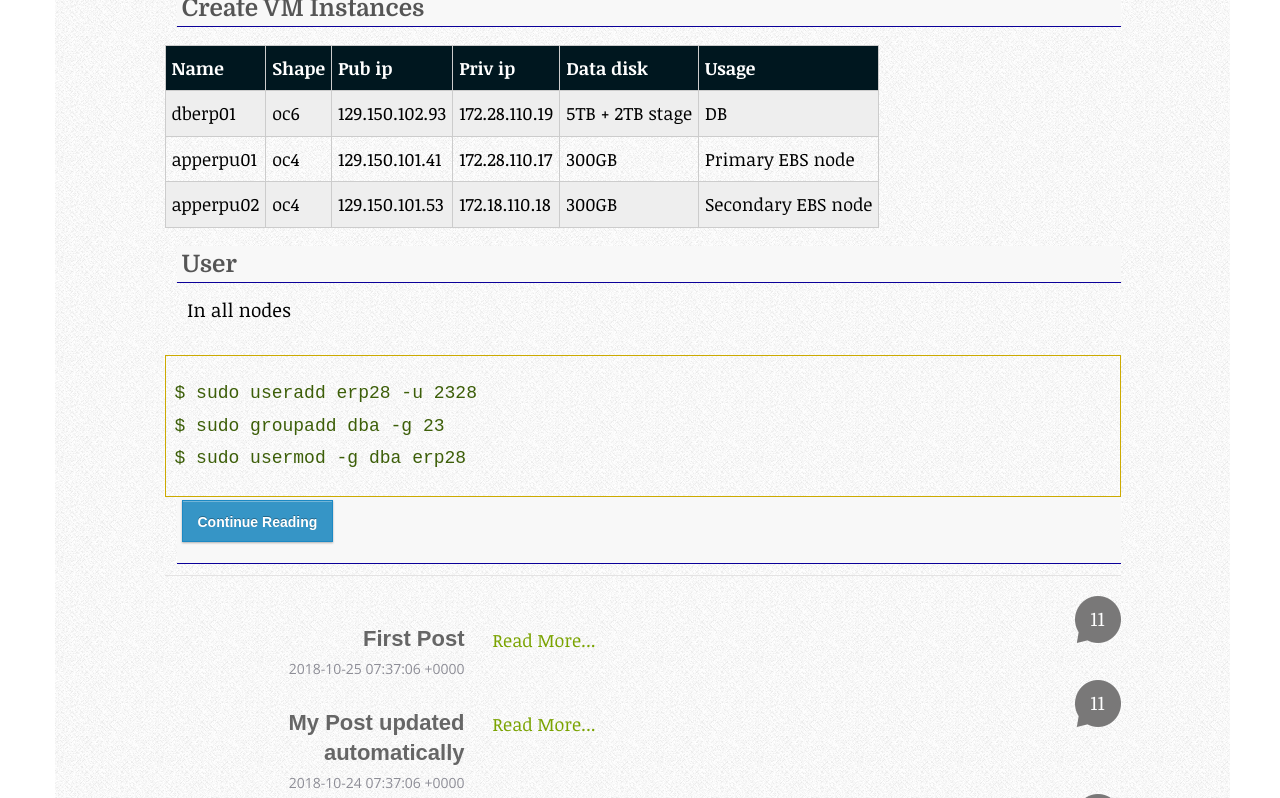
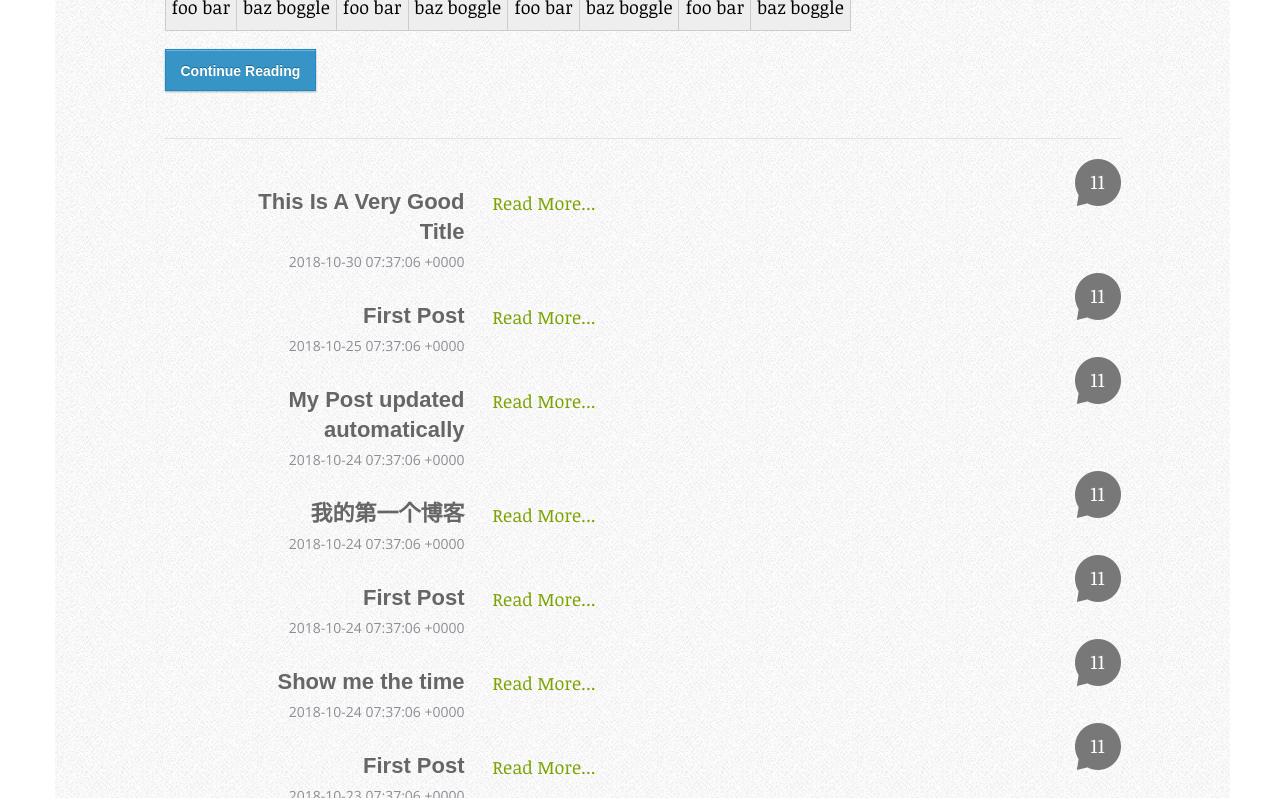
Before and after one commit to hekinami/cobalt.amiunique.net, a plain HTML site: page _site/index.html in a window 1280 px wide. Shown: the part 560-1358 px from the top of the page. Drawn offline with nearby package versions, Linux system fonts and the light colour scheme.

Commit message:
This is another message of meaning

```diff
--- a/_site/index.html
+++ b/_site/index.html
@@ -62,7 +62,7 @@
            ================================================== -->
       <article id="latest-article" class="container">
 
-          <h2><a href="posts/example.html">First Post</a></h2>
+          <h2><a href="posts/emacs.html">This Is A Very Good Title</a></h2>
           <p class="post-info">by <span><a href="#">Erwin Aligam</a></span> &nbsp;
               filed in <span><a href="#">typography</a>, <a href="#">designs</a>, <a href="#">projects</a></span>
           </p>
@@ -70,17 +70,7 @@
           <div class="dcontent cf">
               <div class="org-content">
 
-                  <div id="outline-container-org997be36" class="outline-2">
-<h2 id="org997be36">this is a book</h2>
-</div>
-<div id="outline-container-orgcb8575f" class="outline-2">
-<h2 id="orgcb8575f">OS Preparation</h2>
-<div class="outline-text-2" id="text-orgcb8575f">
-</div>
-<div id="outline-container-org432b812" class="outline-3">
-<h3 id="org432b812">Create VM Instances</h3>
-<div class="outline-text-3" id="text-org432b812">
-<table>
+                  <table>
 
 
 <colgroup>
@@ -88,9 +78,13 @@
 
 <col  class="org-left">
 
-<col  class="org-right">
+<col  class="org-left">
 
-<col  class="org-right">
+<col  class="org-left">
+
+<col  class="org-left">
+
+<col  class="org-left">
 
 <col  class="org-left">
 
@@ -98,62 +92,52 @@
 </colgroup>
 <thead>
 <tr>
-<th scope="col" class="org-left">Name</th>
-<th scope="col" class="org-left">Shape</th>
-<th scope="col" class="org-right">Pub ip</th>
-<th scope="col" class="org-right">Priv ip</th>
-<th scope="col" class="org-left">Data disk</th>
-<th scope="col" class="org-left">Usage</th>
+<th scope="col" class="org-left">A</th>
+<th scope="col" class="org-left">B</th>
+<th scope="col" class="org-left">C</th>
+<th scope="col" class="org-left">D</th>
+<th scope="col" class="org-left">E</th>
+<th scope="col" class="org-left">F</th>
+<th scope="col" class="org-left">G</th>
+<th scope="col" class="org-left">H</th>
 </tr>
 </thead>
 <tbody>
 <tr>
-<td class="org-left">dberp01</td>
-<td class="org-left">oc6</td>
-<td class="org-right">129.150.102.93</td>
-<td class="org-right">172.28.110.19</td>
-<td class="org-left">5TB + 2TB stage</td>
-<td class="org-left">DB</td>
+<td class="org-left">foo bar</td>
+<td class="org-left">baz boggle</td>
+<td class="org-left">foo bar</td>
+<td class="org-left">baz boggle</td>
+<td class="org-left">foo bar</td>
+<td class="org-left">baz boggle</td>
+<td class="org-left">foo bar</td>
+<td class="org-left">baz boggle</td>
 </tr>
 
 <tr>
-<td class="org-left">apperpu01</td>
-<td class="org-left">oc4</td>
-<td class="org-right">129.150.101.41</td>
-<td class="org-right">172.28.110.17</td>
-<td class="org-left">300GB</td>
-<td class="org-left">Primary EBS node</td>
+<td class="org-left">foo bar</td>
+<td class="org-left">baz boggle</td>
+<td class="org-left">foo bar</td>
+<td class="org-left">baz boggle</td>
+<td class="org-left">foo bar</td>
+<td class="org-left">baz boggle</td>
+<td class="org-left">foo bar</td>
+<td class="org-left">baz boggle</td>
 </tr>
 
 <tr>
-<td class="org-left">apperpu02</td>
-<td class="org-left">oc4</td>
-<td class="org-right">129.150.101.53</td>
-<td class="org-right">172.18.110.18</td>
-<td class="org-left">300GB</td>
-<td class="org-left">Secondary EBS node</td>
+<td class="org-left">foo bar</td>
+<td class="org-left">baz boggle</td>
+<td class="org-left">foo bar</td>
+<td class="org-left">baz boggle</td>
+<td class="org-left">foo bar</td>
+<td class="org-left">baz boggle</td>
+<td class="org-left">foo bar</td>
+<td class="org-left">baz boggle</td>
 </tr>
 </tbody>
 </table>
-</div>
-</div>
 
-<div id="outline-container-orgd250b78" class="outline-3">
-<h3 id="orgd250b78">User</h3>
-<div class="outline-text-3" id="text-orgd250b78">
-<p>
-In all nodes
-</p>
-<pre class="example">
-$ sudo useradd erp28 -u 2328
-$ sudo groupadd dba -g 23
-$ sudo usermod -g dba erp28
-</pre>
-</div>
-</div>
-
-<div id="outline-container-orge54ba99" class="outline-3">
-<h3 id="org...
 
               </div>
 
@@ -179,6 +163,24 @@ $ sudo usermod -g dba erp28
       <!-- more articles
       ================================================== -->
       <div id="more-articles" class="container">
+
+          <article class="cf">
+              <div class="grid4 a-left first">
+                  <h3><a href="posts/emacs.html">This Is A Very Good Title</a></h3>
+                  <p>2018-10-30 07:37:06 +0000</p>
+              </div>
+
+              <div class="grid8 a-right">
+
+                  <p>
+                      <a href="posts/emacs.html">Read More...</a> </p>
+
+                  <div class="comments">
+                      <a href="#" title="comment on...">11</a>
+                  </div>
+
+              </div>
+          </article>
 
           <article class="cf">
               <div class="grid4 a-left first">
--- /dev/null
+++ b/_site/posts/emacs.html
@@ -0,0 +1,83 @@
+<!DOCTYPE html>
+<html>
+    <head>
+        <meta charset="utf-8">
+        <title>This Is A Very Good Title</title>
+        <link rel="stylesheet" href="../css/base.css">
+	<link rel="stylesheet" href="../css/layout.css">
+        <link rel="stylesheet" href="../css/styles.css">
+    </head>
+    <body>
+    <div>
+      <h2>This Is A Very Good Title</h2>
+      <table>
+
+
+<colgroup>
+<col  class="org-left">
+
+<col  class="org-left">
+
+<col  class="org-left">
+
+<col  class="org-left">
+
+<col  class="org-left">
+
+<col  class="org-left">
+
+<col  class="org-left">
+
+<col  class="org-left">
+</colgroup>
+<thead>
+<tr>
+<th scope="col" class="org-left">A</th>
+<th scope="col" class="org-left">B</th>
+<th scope="col" class="org-left">C</th>
+<th scope="col" class="org-left">D</th>
+<th scope="col" class="org-left">E</th>
+<th scope="col" class="org-left">F</th>
+<th scope="col" class="org-left">G</th>
+<th scope="col" class="org-left">H</th>
+</tr>
+</thead>
+<tbody>
+<tr>
+<td class="org-left">foo bar</td>
+<td class="org-left">baz boggle</td>
+<td class="org-left">foo bar</td>
+<td class="org-left">baz boggle</td>
+<td class="org-left">foo bar</td>
+<td class="org-left">baz boggle</td>
+<td class="org-left">foo bar</td>
+<td class="org-left">baz boggle</td>
+</tr>
+
+<tr>
+<td class="org-left">foo bar</td>
+<td class="org-left">baz boggle</td>
+<td class="org-left">foo bar</td>
+<td class="org-left">baz boggle</td>
+<td class="org-left">foo bar</td>
+<td class="org-left">baz boggle</td>
+<td class="org-left">foo bar</td>
+<td class="org-left">baz boggle</td>
+</tr>
+
+<tr>
+<td class="org-left">foo bar</td>
+<td class="org-left">baz boggle</td>
+<td class="org-left">foo bar</td>
+<td class="org-left">baz boggle</td>
+<td class="org-left">foo bar</td>
+<td class="org-left">baz boggle</td>
+<td class="org-left">foo bar</td>
+<td class="org-left">baz boggle</td>
+</tr>
+</tbody>
+</table>
+
+    </div>
+  </body>
+</html>
--- a/_site/rss.xml
+++ b/_site/rss.xml
@@ -1,4 +1,4 @@
-<?xml version="1.0" encoding="UTF-8"?><rss version="2.0"><channel><title>cobalt blog</title><link>http://example.com</link><description>Blog Posts Go Here</description><item><title>First Post</title><link>http://example.com/posts/example.html</link><description><![CDATA[<div id="outline-container-org997be36" class="outline-2">
+<?xml version="1.0" encoding="UTF-8"?><rss version="2.0"><channel><title>cobalt blog</title><link>http://example.com</link><description>Blog Posts Go Here</description><item><title>This Is A Very Good Title</title><link>http://example.com/posts/emacs.html</link><description><![CDATA[<table>]]></description><guid>http://example.com/posts/emacs.html</guid><pubDate>Tue, 30 Oct 2018 07:37:06 +0000</pubDate></item><item><title>First Post</title><link>http://example.com/posts/example.html</link><description><![CDATA[<div id="outline-container-org997be36" class="outline-2">
 <h2 id="org997be36">this is a book</h2>
 </div>
 <div id="outline-container-orgcb8575f" class="outline-2">
```
Also changed, not shown: _site/index_orig.html (+4 -0 lines), 2 other files.
